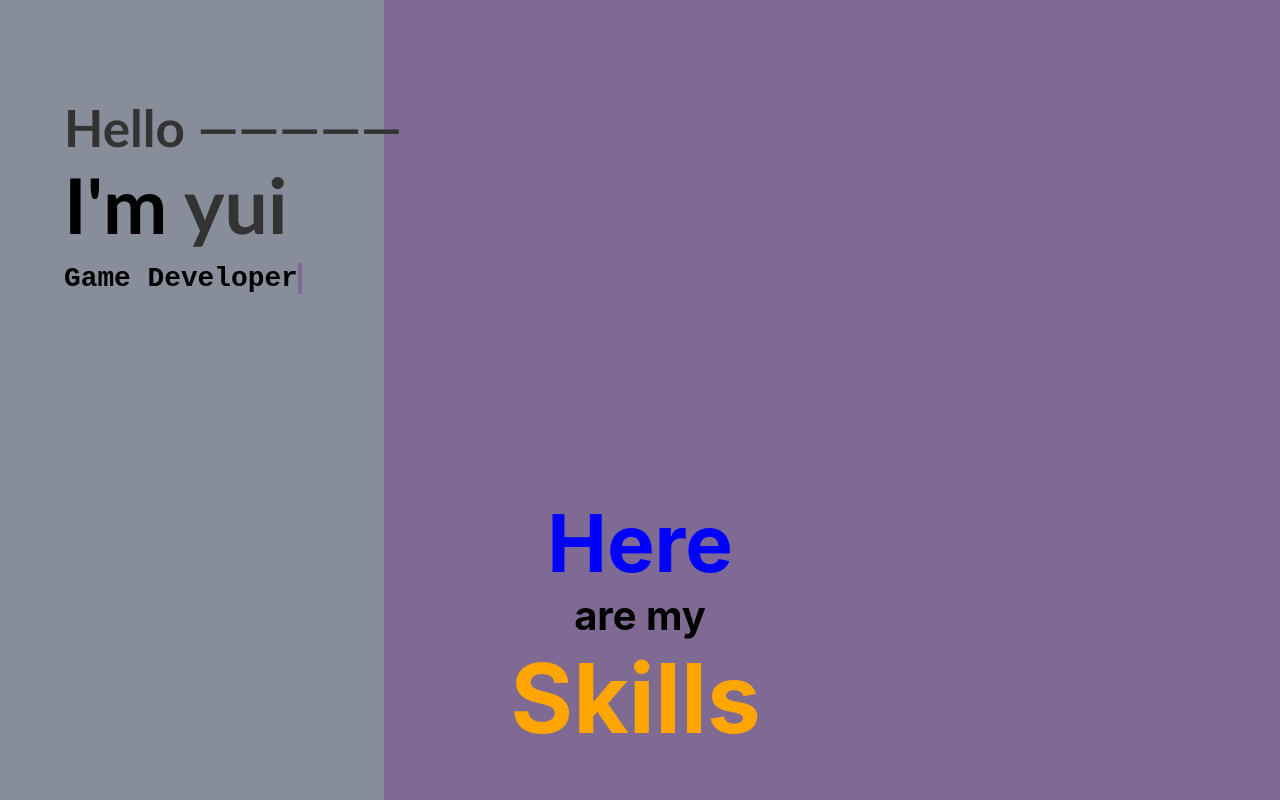
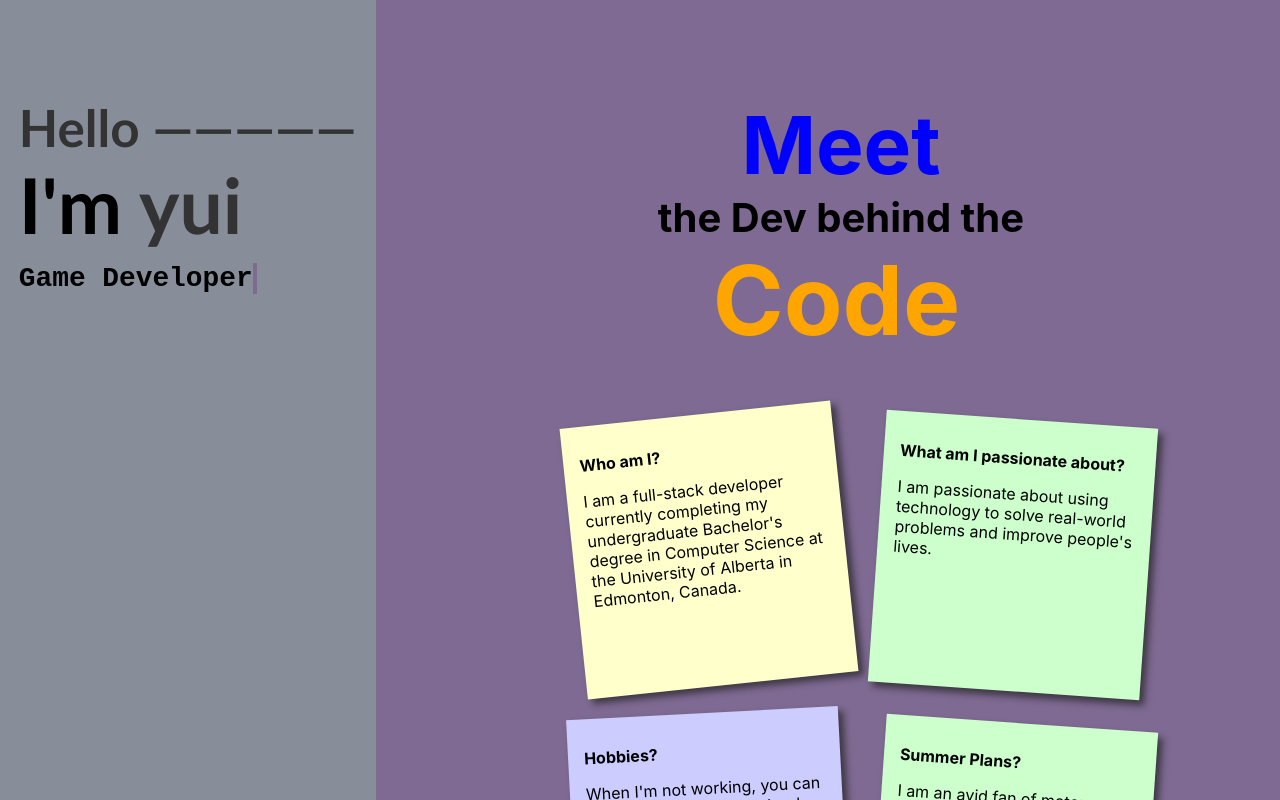
Before and after one commit to antarc0y/antarc0y.github.io, a SvelteKit app: page / in a window 1280 px wide. Built offline with nearby package versions, Linux system fonts and the light colour scheme.

Commit message:
reposition about section

```diff
--- a/src/routes/+page.svelte
+++ b/src/routes/+page.svelte
@@ -5,16 +5,22 @@
 	import Skills from '../components/skills.svelte';
 </script>
 
-<div id="home">
-	<MainText />
-</div>
+<div class="container">
+	<div id="home" class="section">
+		<MainText />
+	</div>
 
-<div id="skills">
-	<Skills />
-</div>
+	<div id="content-right" class="section">
+		<div id="about">
+			<About />
+		</div>
 
-<div id="about">
-	<About />
+		<div id="skills">
+			<Skills />
+		</div>
+
+		<!-- Add other sections here if needed -->
+	</div>
 </div>
 
 <div id="contact">
@@ -22,24 +28,33 @@
 </div>
 
 <style>
-	#home {
+	.container {
+		display: flex;
+		justify-content: space-between;
+	}
+
+	.section {
 		padding-top: 12vh;
 		padding-bottom: 12vh;
 	}
-	#about {
-		padding-top: 12vh;
-		padding-bottom: 12vh;
+
+	#home {
+		flex-basis: 30%; /* Adjust this value as needed */
+		background-color: #878e99; /* Your grey color */
 	}
+
+	#content-right {
+		flex-basis: 70%; /* Adjust this value as needed */
+		background-color: #7f6a93; /* Your purple color */
+		padding-left: 2%; /* Adjust as needed for spacing from the main text */
+	}
+
+	#about,
+	#skills {
+		/* Styling for about and skills sections, if needed */
+	}
+
 	#contact {
-		padding-top: 12vh;
-		padding-bottom: 12vh;
-	}
-	#skills {
-		padding-top: 12vh;
-		padding-bottom: 12vh;
-	}
-	#projects {
-		padding-top: 12vh;
-		padding-bottom: 12vh;
+		/* Styling for contact section */
 	}
 </style>
```
